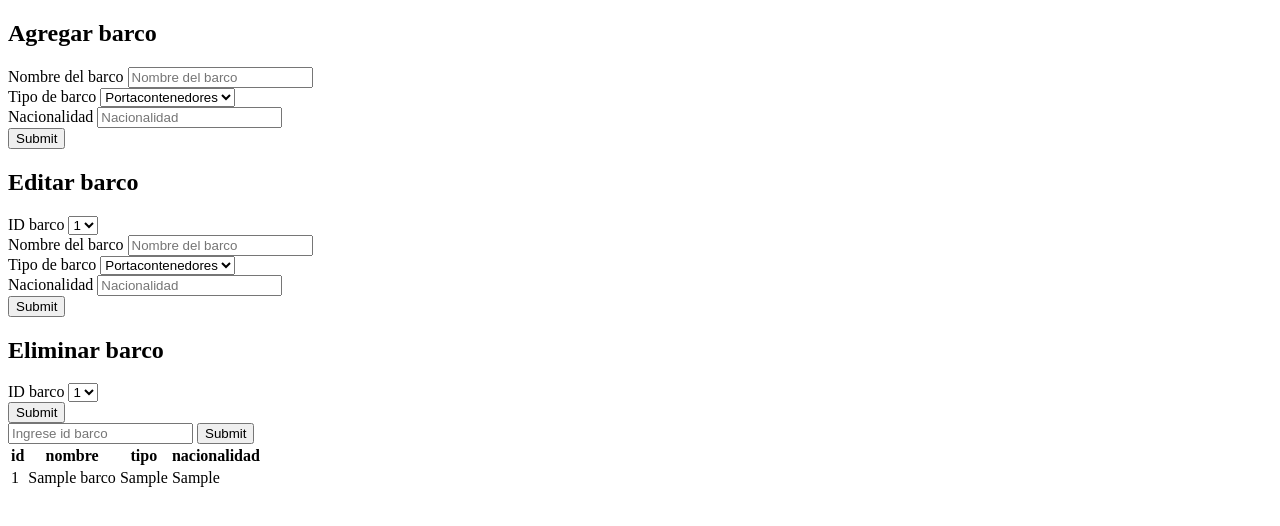
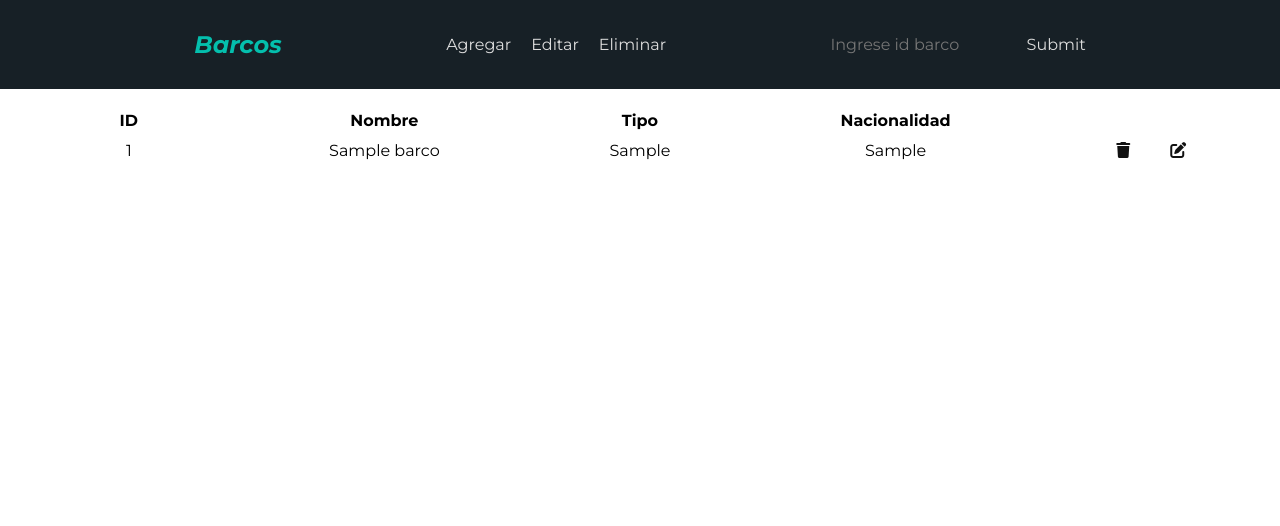
Before and after one commit to YAEL345YOL/CardenasSync, a PHP site: page /barco.php?id=1 in a window 1280 px wide. Shown: the top 526 px of the page. Run offline with PHP 8.4, Linux system fonts and the light colour scheme; the visitor is signed in with stand-in values (Sample User, id 1); tables that the repository leaves empty or names only in its code hold one stand-in row (values such as "Sample post"); some libraries are stand-ins or nearby versions.

Commit message:
barco culminado

```diff
--- a/views/barco.php
+++ b/views/barco.php
@@ -1,10 +1,5 @@
 <?php
 include "../php/connection.php";
-
-verify_worker();
-
-session_start();
-
 $con = connection();
 
 $sql1 = "SELECT * FROM barco".(isset($_GET["id"]) ? " WHERE id_barco = '{$_GET["id"]}'" : "");
@@ -15,139 +10,34 @@ $barco = $con->query($sql1);
 <html lang="es">
 <head>
     <meta charset="UTF-8">
-    <meta http-equiv="X-UA-Compatible" content="IE=edge">
     <meta name="viewport" content="width=device-width, initial-scale=1.0">
+    <link rel="stylesheet" href="../css/styles.css">
+    <link rel="preconnect" href="https://fonts.googleapis.com">
+    <link rel="preconnect" href="https://fonts.gstatic.com" crossorigin>
+    <link href="https://fonts.googleapis.com/css2?family=Montserrat:ital,wght@0,100..900;1,100..900&display=swap" rel="stylesheet">
+    <script src="https://kit.fontawesome.com/a7358fff6e.js" crossorigin="anonymous"></script>
     <title>barco</title>
 </head>
 <body>
-    <form action="../php/barco/agregar_barco.php" method="POST">
-        <h2>Agregar barco</h2>
+    <header class="header header--text-white header--color-blue header--title-blue">
+        <h2>Barcos</h2>
+        <ul>
+            <li><a href="agregar_barco.php">Agregar</a></li>
+            <li><a href="editar_barco.php">Editar</a></li>
+            <li><a href="eliminar_barco.php">Eliminar</a></li>
+        </ul>
+        <form action="../php/barco/buscar_barco.php" method="POST">
+            <input id="id_buscar_barco" name="id_buscar_barco" type="number" placeholder="Ingrese id barco">
 
-        <!-- Nombre del Barco -->
-        <label for="nombre_agregar_barco">Nombre del barco</label>
-        <input id="nombre_agregar_barco" name="nombre_agregar_barco" type="text" placeholder="Nombre del barco" required>
-        <br>
-
-        <!-- Tipo de Barco -->
-        <label for="tipo_agregar_barco">Tipo de barco</label>
-        <select id="tipo_agregar_barco" name="tipo_agregar_barco" required>
-            <option value="Portacontenedores">Portacontenedores</option>
-            <option value="Granelero">Granelero</option>
-            <option value="Petrolero">Petrolero</option>
-            <option value="Gasero">Gasero</option>
-            <option value="Quimiquero">Quimiquero</option>
-        </select>
-        <br>
-
-        <!-- Nacionalidad -->
-        <label for="nacionalidad_agregar_barco">Nacionalidad</label>
-        <input id="nacionalidad_agregar_barco" name="nacionalidad_agregar_barco" list="nacionalidad_agregar" placeholder="Nacionalidad" required>
-        <datalist id="nacionalidad_agregar">
-            <option value="México">
-            <option value="Estados Unidos">
-            <option value="China">
-            <option value="Japón">
-            <option value="Corea del Sur">
-            <option value="Panamá">
-            <option value="Singapur">
-            <option value="Hong Kong">
-            <option value="Bahamas">
-            <option value="Islas Marshall">
-            <option value="Liberia">
-            <option value="Malta">
-            <option value="República Dominicana">
-            <option value="Italia">
-        </datalist>
-        <br>
-
-        <!-- Boton de enviar -->
-        <input type="submit">
-    </form>
-    <form action="../php/barco/editar_barco.php" method="POST">
-        <h2>Editar barco</h2>
-
-        <!-- Id_barco -->
-        <label for="id_editar_barco">ID barco</label>
-        <select name="id_editar_barco" id="id_editar_barco" required>
-            <?php
-                while ($fila = $barco->fetch_assoc()) {
-                    echo "<option value='{$fila['id_barco']}'>{$fila['id_barco']}</option>";
-                }
-            ?>
-        </select>
-        <br>
-
-        <!-- Nombre del Barco -->
-        <label for="nombre_editar_barco">Nombre del barco</label>
-        <input id="nombre_editar_barco" name="nombre_editar_barco" type="text" placeholder="Nombre del barco" required>
-        <br>
-
-        <!-- Tipo de Barco -->
-        <label for="tipo_editar_barco">Tipo de barco</label>
-        <select id="tipo_editar_barco" name="tipo_editar_barco" required>
-            <option value="Portacontenedores">Portacontenedores</option>
-            <option value="Granelero">Granelero</option>
-            <option value="Petrolero">Petrolero</option>
-            <option value="Gasero">Gasero</option>
-            <option value="Quimiquero">Quimiquero</option>
-        </select>
-        <br>
-
-        <!-- Nacionalidad -->
-        <label for="nacionalidad_editar_barco">Nacionalidad</label>
-        <input id="nacionalidad_editar_barco" name="nacionalidad_editar_barco" list="nacionalidad_editar" placeholder="Nacionalidad" required>
-        <datalist id="nacionalidad_editar">
-            <option value="México">
-            <option value="Estados Unidos">
-            <option value="China">
-            <option value="Japón">
-            <option value="Corea del Sur">
-            <option value="Panamá">
-            <option value="Singapur">
-            <option value="Hong Kong">
-            <option value="Bahamas">
-            <option value="Islas Marshall">
-            <option value="Liberia">
-            <option value="Malta">
-            <option value="República Dominicana">
-            <option value="Italia">
-        </datalist>
-        <br>
-
-        <!-- Boton de enviar -->
-        <input type="submit">
-    </form>
-    <form action="../php/barco/eliminar_barco.php" method="POST">
-        <h2>Eliminar barco</h2>
-
-        <!-- Id_barco -->
-        <label for="id_eliminar_barco">ID barco</label>
-        <select name="id_eliminar_barco" id="id_eliminar_barco" required>
-            <?php
-                $barco->data_seek(0);
-                while ($fila = $barco->fetch_assoc()) {
-                    echo "<option value='{$fila['id_barco']}'>{$fila['id_barco']}</option>";
-                }
-            ?>
-        </select>
-        <br>
-
-        <!-- Boton de enviar -->
-        <input type="submit">
-    </form>
-    <form action="../php/barco/buscar_barco.php" method="POST">
-        <!-- Buscar contenedor -->
-        <input id="id_buscar_barco" name="id_buscar_barco" type="number" placeholder="Ingrese id barco">
-
-        <!-- Boton enviar -->
-        <input type="submit">
-    </form>
-    <table>
+            <input type="submit">
+        </form>
+    </header>
+    <table class="table">
         <thead>
-            <th>id</th>
-            <th>nombre</th>
-            <th>tipo</th>
-            <th>nacionalidad</th>
+            <th>ID</th>
+            <th>Nombre</th>
+            <th>Tipo</th>
+            <th>Nacionalidad</th>
         </thead>
         <tbody>
             <?php
@@ -159,6 +49,7 @@ $barco = $con->query($sql1);
                         <td>{$fila["nombre_barco"]}</td>
                         <td>{$fila["tipo_barco"]}</td>
                         <td>{$fila["nacionalidad_barco"]}</td>
+                        <td><a href='eliminar_barco.php?id={$fila["id_barco"]}'><i class='fa-solid fa-trash'></i></a><a href='editar_barco.php?id={$fila["id_barco"]}'><i class='fa-solid fa-pen-to-square'></i></a></td>
                     </tr>
                     ";
                 }
--- a/views/contenedor.php
+++ b/views/contenedor.php
@@ -13,7 +13,6 @@ else if($_SESSION["tipo"]=="cliente"){
             ON contenedor_cliente.id_contenedor = contenedor.id_contenedor
             WHERE id_cliente = {$_SESSION["id"]}".(isset($_GET["id"]) ? " AND contenedor.id_contenedor = {$_GET["id"]}":"");
 }
-
 
 $contenedor = $con->query($sql1);
 ?>
```
Also changed, not shown: views/agregar_barco.php (added, +51 -0 lines), views/editar_barco.php (added, +68 -0 lines), views/eliminar_barco.php (added, +37 -0 lines).
